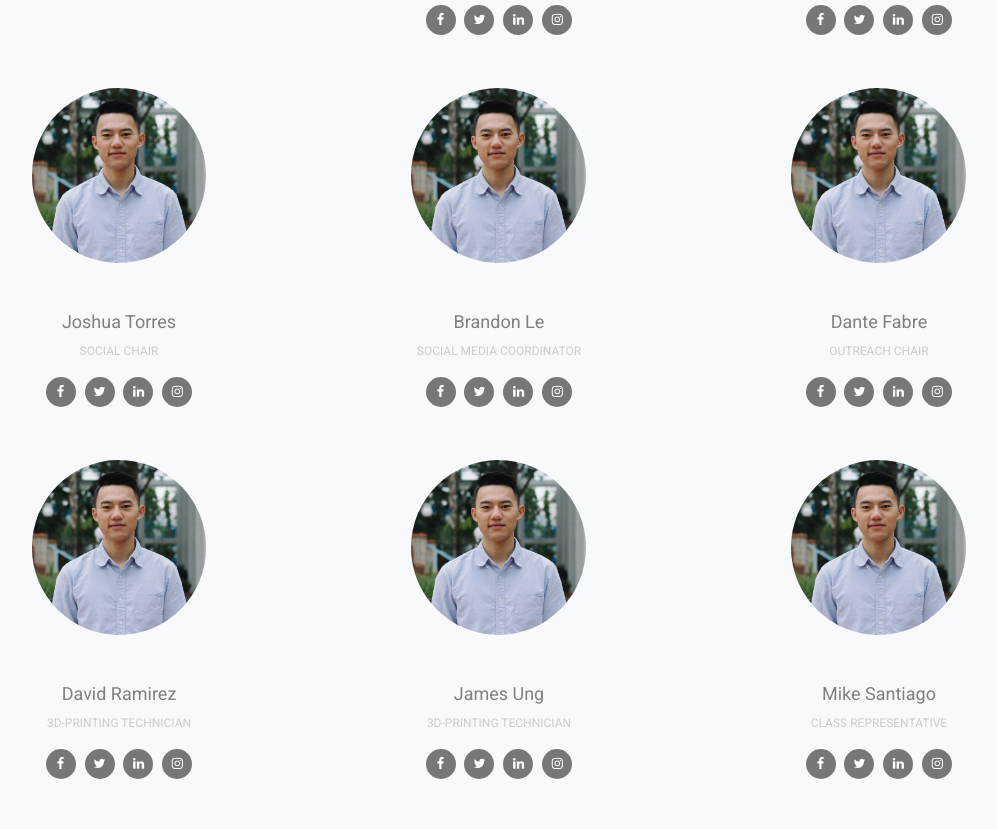
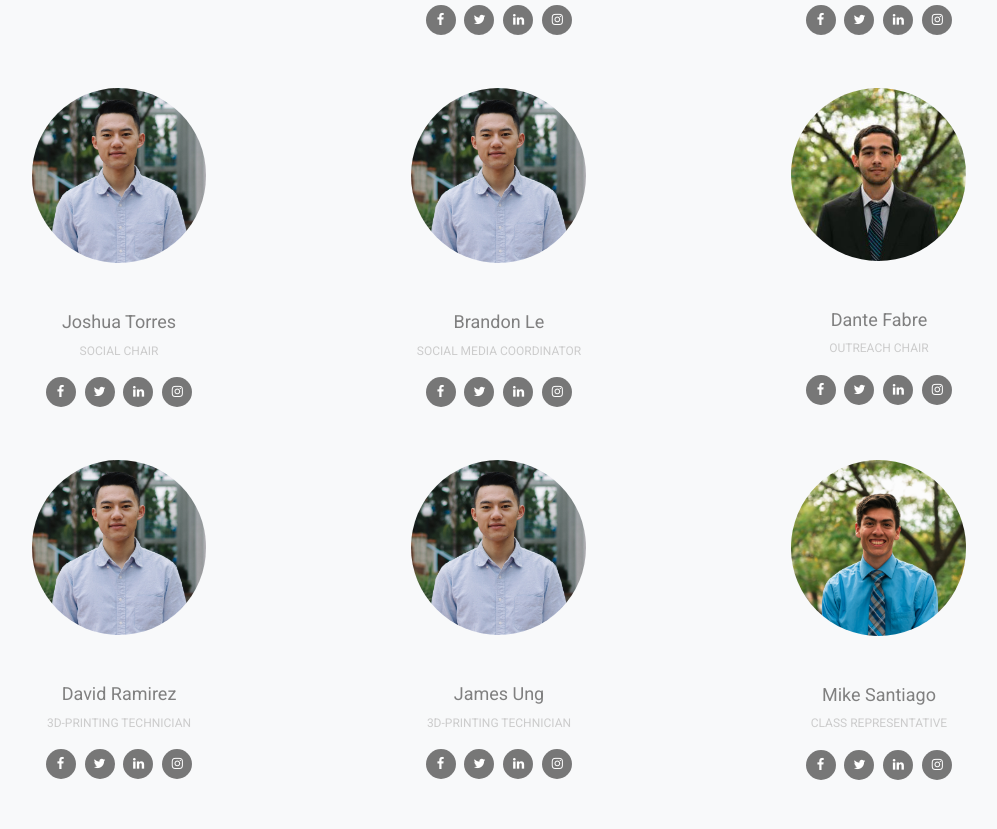
Before and after one commit to twixchexmix/asmeucr.github.io, a plain HTML site: page index.html in a window 1280 px wide. Shown: the part 4793-5622 px from the top of the page, without its empty margins (141-1138 px from the left). Drawn offline with Linux system fonts and the light colour scheme; files whose address does not match are found by name.

Commit message:
Add files via upload
Cont. updating officer photo

```diff
--- a/index.html
+++ b/index.html
@@ -333,7 +333,7 @@
               <ul class="ul-social-circle">
                 <li><a href="https://www.facebook.com/groups/1694944664070229/"><span class="icon-facebook"></span></a></li>
                 <li><a href="#"><span class="icon-twitter"></span></a></li>
-                <li><a href="#"><span class="icon-linkedin"></span></a></li>
+                <li><a href="https://www.linkedin.com/in/fengcda/"><span class="icon-linkedin"></span></a></li>
                 <li><a href="https://www.instagram.com/ucr.asme"><span class="icon-instagram"></span></a></li>
               </ul>
             </div>
@@ -410,7 +410,7 @@
           </div>
           <div class="col-md-6 col-lg-4 mb-5 mb-lg-5" data-aos="fade" data-aos-delay="300">
             <div class="person text-center">
-              <img src="images/person_6.jpg" alt="Image" class="img-fluid rounded-circle w-50 mb-5">
+              <img src="images/Dante_Fabre.jpg" alt="Image" class="img-fluid rounded-circle w-50 mb-5">
               <h3>Dante Fabre</h3>
               <p class="position text-muted">Outreach Chair</p>
               <!-- <p class="mb-4">Lorem ipsum dolor sit amet consectetur adipisicing elit. Nisi at consequatur unde molestiae quidem provident voluptatum deleniti quo iste error eos est praesentium distinctio cupiditate tempore suscipit inventore deserunt tenetur.</p> -->
@@ -452,7 +452,7 @@
           </div>
           <div class="col-md-6 col-lg-4 mb-5 mb-lg-5" data-aos="fade" data-aos-delay="300">
             <div class="person text-center">
-              <img src="images/person_6.jpg" alt="Image" class="img-fluid rounded-circle w-50 mb-5">
+              <img src="images/Mike.jpg" alt="Image" class="img-fluid rounded-circle w-50 mb-5">
               <h3>Mike Santiago</h3>
               <p class="position text-muted">Class Representative</p>
               <!-- <p class="mb-4">Lorem ipsum dolor sit amet consectetur adipisicing elit. Nisi at consequatur unde molestiae quidem provident voluptatum deleniti quo iste error eos est praesentium distinctio cupiditate tempore suscipit inventore deserunt tenetur.</p> -->
```
